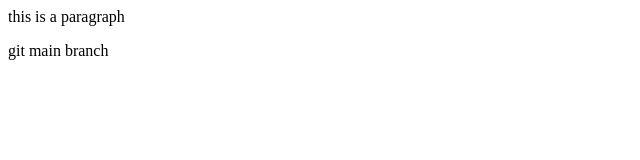
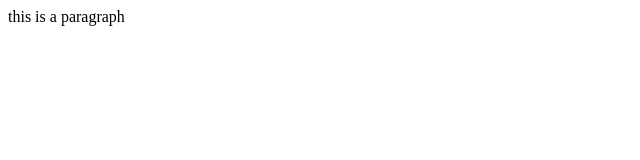
Before and after one commit to kirtishrivastav/gitRepo, a plain HTML site: page index.html in a window 1280 px wide. Shown: the full height of the page, 0-640 px from the left. Drawn offline with Linux system fonts and the light colour scheme.

Commit message:
change in main branch

```diff
--- a/index.html
+++ b/index.html
@@ -1,4 +1 @@
 <p> this is a paragraph</p>
-<p>
-    git main branch
-</p>
```
